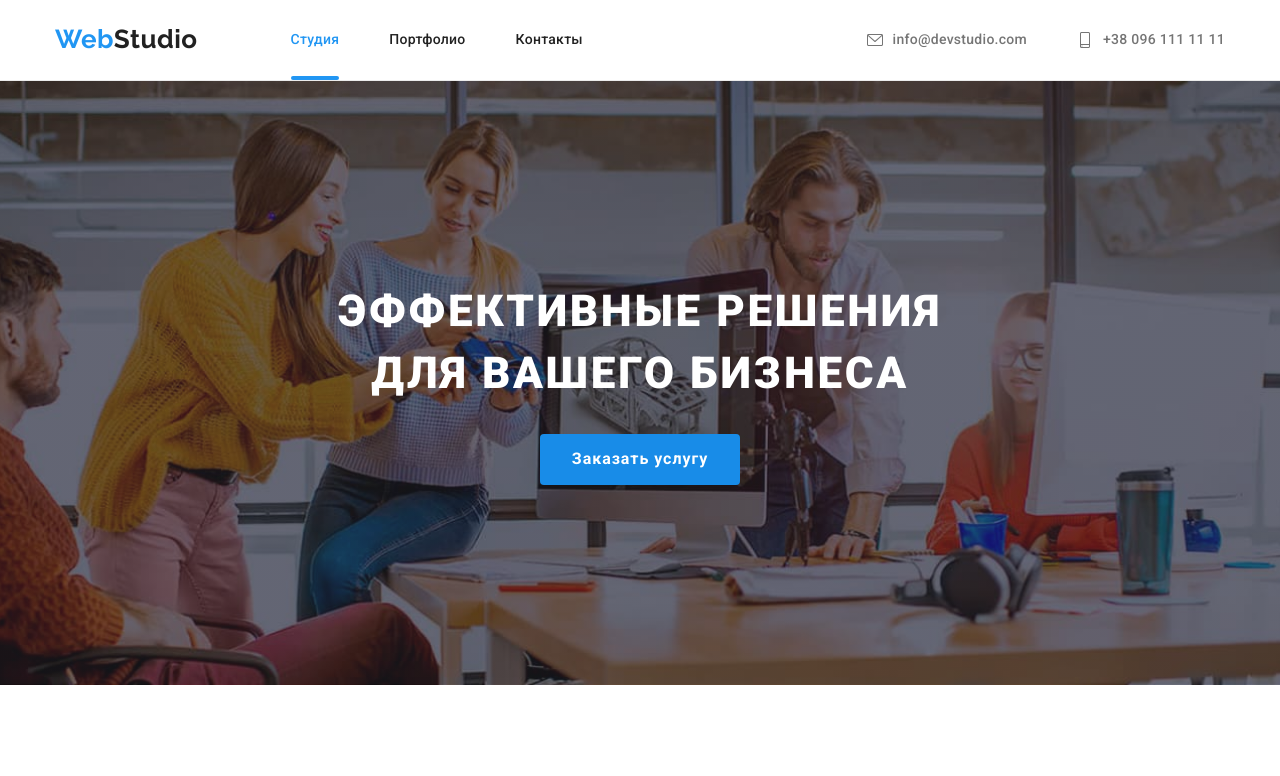
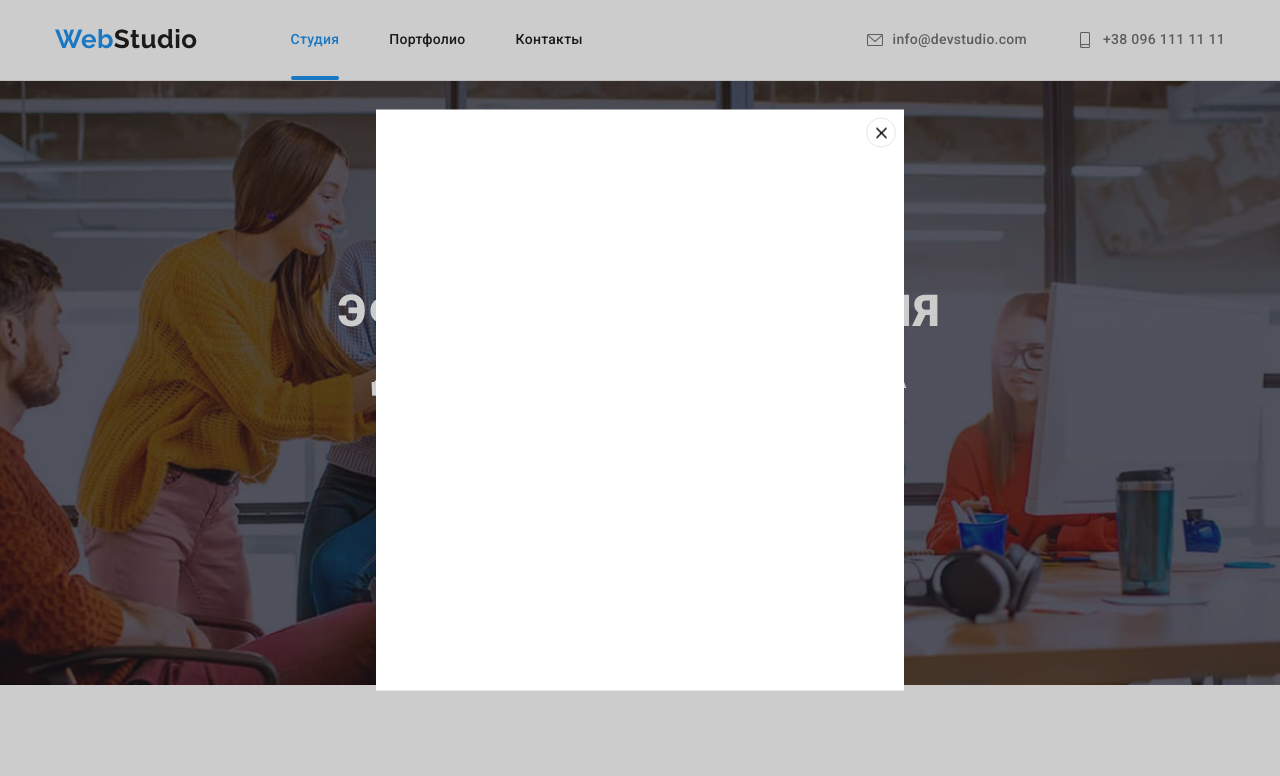
Before and after one commit to bezdarshadow/goit-markup-hw-05, a plain HTML site: page index.html in a window 1280 px wide. Both pictures are taken after a click on the button "Заказать услугу". Shown: the top 776 px of the page. Drawn offline with nearby package versions, Linux system fonts and the light colour scheme.

Commit message:
Исправлена ошибка с модальным окном, добавлена иконка для кнопки закрыть

```diff
--- a/css/styles.css
+++ b/css/styles.css
@@ -804,8 +804,10 @@ ul {
 
 .modal .button-modal{
   position: absolute;
+  display: flex;
   justify-content: center;
-  text-align: center;
+  align-items: center;
+
   top: 8px;
   right: 8px;
   width: 30px;
@@ -816,6 +818,7 @@ ul {
   color: #212121;
 }
 
-.button-modal-icon{
-  fill: currentColor;
+.close-icon{
+  width: 11px;
+  height: 11px;
 }
--- a/index.html
+++ b/index.html
@@ -53,7 +53,7 @@
       <section class="hero">
         <div class="container">
           <h1 class="hero-title">Эффективные решения для вашего бизнеса</h1>
-          <button class="hero-button button" type="button" data-model-open>Заказать услугу</button>
+          <button class="hero-button button" type="button" data-modal-open>Заказать услугу</button>
         </div>
       </section>
       <section class="section features">
@@ -386,12 +386,10 @@
       </div>
     </footer>
 
-    <div class="backdrop is-hidden" data-model>
+    <div class="backdrop is-hidden" data-modal>
       <div class="modal">
-        <button class="button-modal" type="button" data-model-close>
-          <svg class="button-modal-icon" width="11" height="11">
-            <use href="./images/close.svg"></use>
-          </svg>
+        <button class="button-modal" type="button" data-modal-close>
+          <img class="close-icon" src="./images/close.png" alt="закрыть">
         </button>
       </div>
     </div>
```
Also changed, not shown: images/close.png (added).
